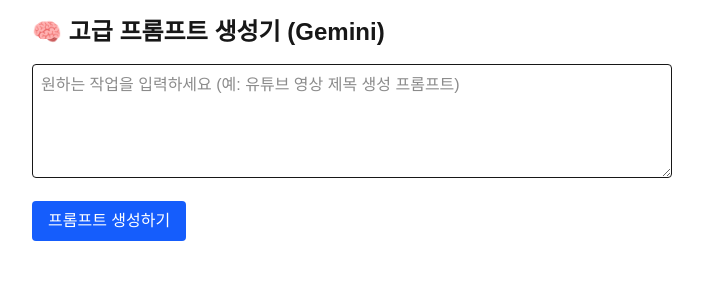
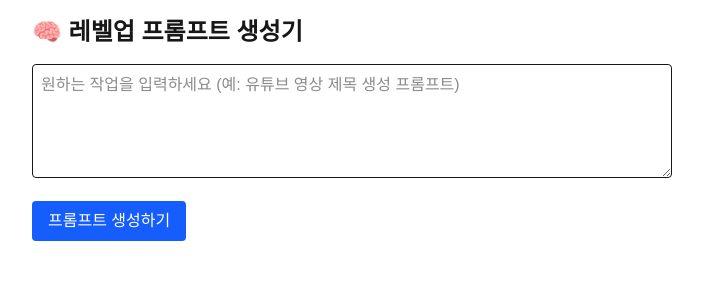
Before and after one commit to yang-inha/prompt-generator, a Next.js app: page / in a window 1280 px wide. Shown: the top 300 px of the page, without its empty margins (288-991 px from the left). Built offline with nearby package versions, Linux system fonts and the light colour scheme.

Commit message:
Update PromptGenerator.tsx

```diff
--- a/components/PromptGenerator.tsx
+++ b/components/PromptGenerator.tsx
@@ -28,7 +28,7 @@ export default function PromptGenerator() {
 
   return (
     <div className="max-w-2xl mx-auto p-4">
-      <h1 className="text-2xl font-bold mb-4">🧠 고급 프롬프트 생성기 (Gemini)</h1>
+      <h1 className="text-2xl font-bold mb-4">🧠 레벨업 프롬프트 생성기</h1>
       <textarea
         placeholder="원하는 작업을 입력하세요 (예: 유튜브 영상 제목 생성 프롬프트)"
         value={userInput}
```
